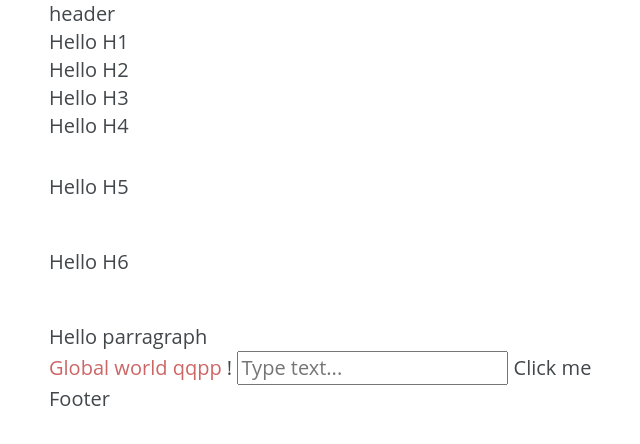
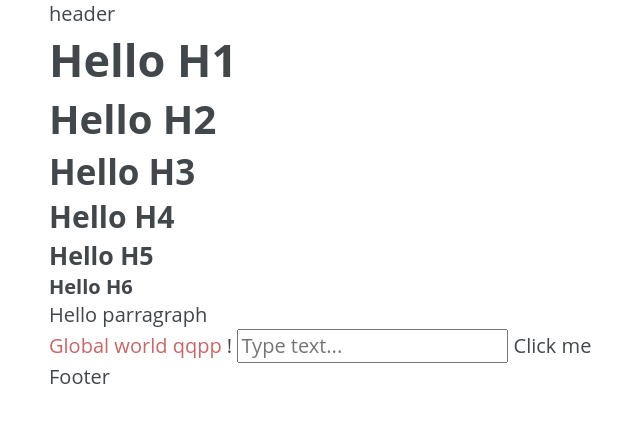
Before and after one commit to ahmotek/portfolio, a website built with webpack: page index.html in a window 1280 px wide. Shown: the whole page, without its empty margins (41-681 px from the left). Built offline with nearby package versions, Linux system fonts and the light colour scheme.

Commit message:
basic font sizes

```diff
--- a/src/sass/abstracts/variables/_fonts.scss
+++ b/src/sass/abstracts/variables/_fonts.scss
@@ -3,3 +3,13 @@
 //- Regular font family
 /// @type List
 $text-font-stack: 'Open Sans', 'Helvetica Neue Light', 'Helvetica Neue', 'Helvetica', 'Arial', sans-serif !default;
+
+//- Set heading font-size
+$heading-font-1: 2.25em;
+$heading-font-2: 2em;
+$heading-font-3: 1.75em;
+$heading-font-4: 1.5em;
+$heading-font-5: 1.25em;
+$heading-font-6: 1em;
+
+// $parragraph:
--- a/src/sass/base/_reset.scss
+++ b/src/sass/base/_reset.scss
@@ -33,6 +33,8 @@ h1,
 h2,
 h3,
 h4,
+h5,
+h6,
 p,
 ul[class],
 ol[class],
@@ -51,8 +53,8 @@ h3,
 h4,
 h5,
 h6 {
-  font-size: inherit;
-  font-weight: inherit;
+  // font-size: inherit;
+  // font-weight: inherit;
 }
 
 ul[class],
--- a/src/sass/base/_typography.scss
+++ b/src/sass/base/_typography.scss
@@ -4,6 +4,28 @@ body {
   color: $text-color;
   font: normal 125% / 1.4 $text-font-stack; //- 62.5% makes 'em' unit computed as 10px; 125% makes 'em' units computed as 20px;
 }
-/**
- * Define Headings, Parragraphs
- */
+
+//- TBD Headings, Parragraphs
+h1 {
+  font-size: $heading-font-1;
+}
+
+h2 {
+  font-size: $heading-font-2;
+}
+
+h3 {
+  font-size: $heading-font-3;
+}
+
+h4 {
+  font-size: $heading-font-4;
+}
+
+h5 {
+  font-size: $heading-font-5;
+}
+
+h6 {
+  font-size: $heading-font-6;
+}
```
Also changed, not shown: dist/main.css, src/sass/main.scss (line endings or trailing spaces), 1 other file.
